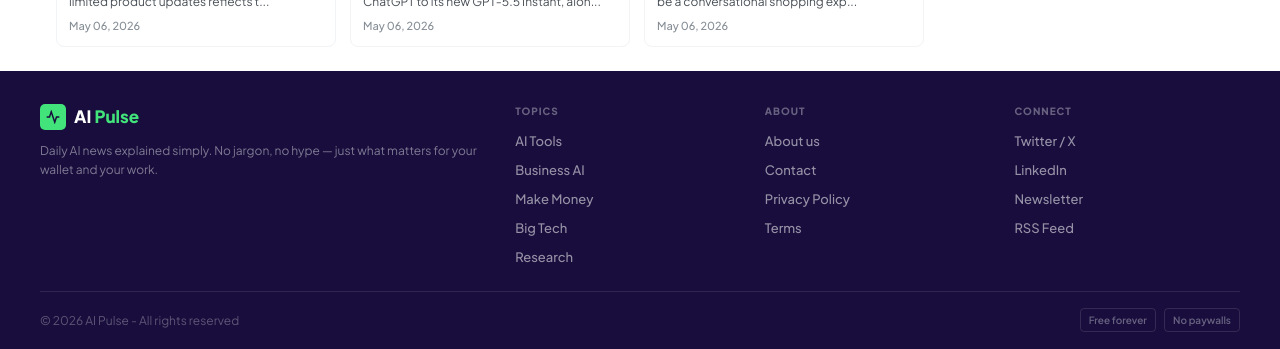
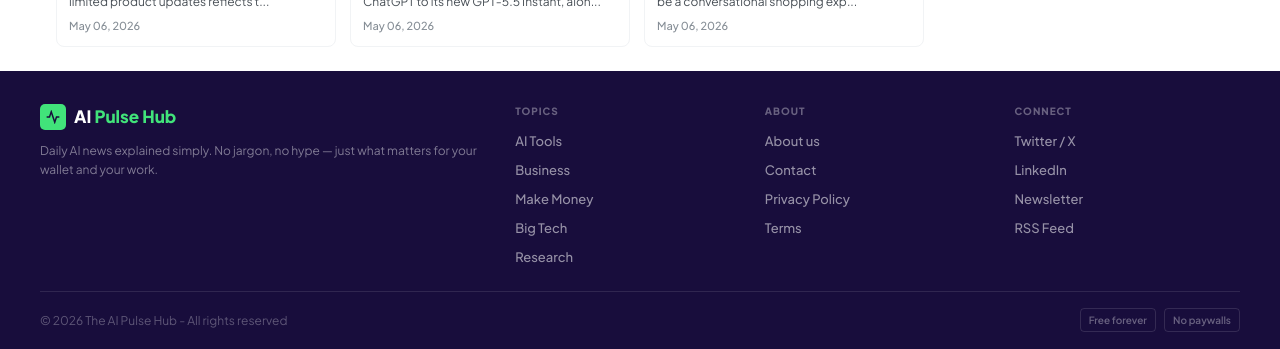
Before and after one commit to Ruirodsantos/ruirodsantos.github.io, a Jekyll site: the page built from index.html, in a window 1280 px wide and 900 px high, scrolled down 4478 px. Shown: the part 548-897 px from the top of the window. Built offline with Jekyll 4.4.1, drawn with Linux system fonts in a browser that asks for light colours.

Commit message:
fix: footer links — correct URLs for all pages, privacy policy, terms, topics

```diff
--- a/_layouts/default.html
+++ b/_layouts/default.html
@@ -425,16 +425,16 @@
         <div class="footer-brand">
           <div class="footer-logo">
             <div class="footer-logo-icon"><svg viewBox="0 0 24 24"><polyline points="22 12 18 12 15 21 9 3 6 12 2 12"/></svg></div>
-            <span class="footer-logo-text">AI<span> Pulse</span></span>
+            <span class="footer-logo-text">AI<span> Pulse Hub</span></span>
           </div>
           <p class="footer-desc">Daily AI news explained simply. No jargon, no hype &mdash; just what matters for your wallet and your work.</p>
         </div>
-        <div><p class="footer-col-title">Topics</p><div class="footer-links"><a href="/">AI Tools</a><a href="/">Business AI</a><a href="/">Make Money</a><a href="/">Big Tech</a><a href="/">Research</a></div></div>
-        <div><p class="footer-col-title">About</p><div class="footer-links"><a href="/about/">About us</a><a href="/contact/">Contact</a><a href="/privacy/">Privacy Policy</a><a href="/privacy/">Terms</a></div></div>
-        <div><p class="footer-col-title">Connect</p><div class="footer-links"><a href="/">Twitter / X</a><a href="/">LinkedIn</a><a href="#newsletter-section">Newsletter</a><a href="/">RSS Feed</a></div></div>
+        <div><p class="footer-col-title">Topics</p><div class="footer-links"><a href="/#tools">AI Tools</a><a href="/#business">Business</a><a href="/#money">Make Money</a><a href="/#bigtech">Big Tech</a><a href="/#research">Research</a></div></div>
+        <div><p class="footer-col-title">About</p><div class="footer-links"><a href="/about/">About us</a><a href="/contact/">Contact</a><a href="/privacy-policy/">Privacy Policy</a><a href="/terms/">Terms</a></div></div>
+        <div><p class="footer-col-title">Connect</p><div class="footer-links"><a href="https://x.com/theaipulsehub" target="_blank" rel="noopener">Twitter / X</a><a href="https://linkedin.com/company/theaipulsehub" target="_blank" rel="noopener">LinkedIn</a><a href="#newsletter-section">Newsletter</a><a href="/feed.xml" target="_blank">RSS Feed</a></div></div>
       </div>
       <div class="footer-bottom">
-        <span class="footer-copy">&copy; {{ "now" | date: "%Y" }} AI Pulse - All rights reserved</span>
+        <span class="footer-copy">&copy; {{ "now" | date: "%Y" }} The AI Pulse Hub - All rights reserved</span>
         <div class="footer-badges"><span class="footer-badge">Free forever</span><span class="footer-badge">No paywalls</span></div>
       </div>
     </div>
```
